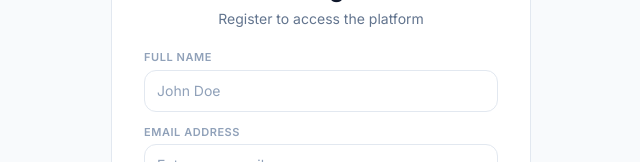
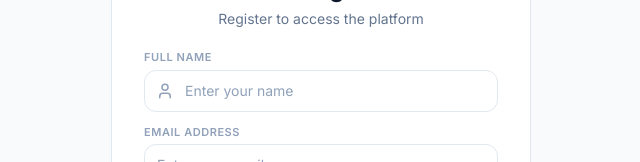
Before and after one commit to Kirtiman-Senapati/Prototype, a React (Vite) app in the folder Frontend/: page /register in a window 1280 px wide. Shown: the part 172-334 px from the top of the page, without its empty margins (319-959 px from the left). Built offline with nearby package versions, Linux system fonts and the light colour scheme; no server answers.

Commit message:
change text field colour

```diff
--- a/Frontend/src/pages/auth/RegisterPage.jsx
+++ b/Frontend/src/pages/auth/RegisterPage.jsx
@@ -3,7 +3,12 @@ import { useNavigate, Link } from "react-router-dom";
 import { useDispatch, useSelector } from "react-redux";
 import { registerUser, googleLogin } from "../../store/slices/authSlice";
 import { useGoogleLogin } from '@react-oauth/google';
-import { User } from "lucide-react";
+import {
+  User,
+  Mail,
+  Lock,
+  UserCircle,
+} from "lucide-react"
 
 const RegisterPage = () => {
   const dispatch = useDispatch();
@@ -109,7 +114,7 @@ const RegisterPage = () => {
       <div className="w-full max-w-[420px] bg-white rounded-xl border border-slate-200 p-7 sm:p-8">
         <div className="flex justify-center mb-4">
           <div className="w-12 h-12 bg-slate-100 rounded-lg flex items-center justify-center text-slate-600">
-            <User size={20} />
+            <User size={28} />
           </div>
         </div>
 
@@ -119,15 +124,24 @@ const RegisterPage = () => {
         <form onSubmit={handleSubmit} className="space-y-3">
             <div className="space-y-1">
                 <label className="block text-[11px] font-bold text-slate-400 uppercase tracking-wider mb-1">Full Name</label>
-                <input
-                    type="text"
-                    name="name"
-                    placeholder="John Doe"
-                    className={`block w-full px-3 py-2.5 border ${errors.name ? 'border-rose-200 focus:border-rose-300' : 'border-slate-200'} rounded-lg text-sm placeholder-slate-400 focus:outline-none focus:border-slate-400 transition-all bg-white`}
-                    value={formData.name}
-                    onChange={handleChange}
+                <div className="relative">
+                <div className="absolute inset-y-0 left-0 pl-3 flex items-center pointer-events-none text-slate-400">
+                    <User size={18} />
+                    </div>
+                    <input
+                      type="text"
+                      name="name"
+                      placeholder="Enter your name"
+                      className={`block w-full pl-10 pr-3 py-2.5 border ${
+                        errors.name
+                          ? "border-rose-200 focus:border-rose-300"
+                          : "border-slate-200"
+                      } rounded-lg text-sm placeholder-slate-400 focus:outline-none focus:border-slate-400 bg-white transition-colors`}
+                  value={formData.name}
+                  onChange={handleChange}
                 />
-                {errors.name && <p className="text-rose-500 text-[11px] font-medium mt-1 pl-1">{errors.name}</p>}
+              </div>
+                {errors.name && <p className="text-amber-700 text-[11px] font-medium mt-1 pl-1">{errors.name}</p>}
             </div>
 
             <div className="space-y-1">
@@ -138,7 +152,7 @@ const RegisterPage = () => {
                     autoComplete="email"
                     name="email"
                     placeholder="Enter your email"
-                    className={`block w-full px-3 py-2.5 border ${errors.email ? 'border-rose-200 focus:border-rose-300' : 'border-slate-200'} rounded-lg text-sm placeholder-slate-400 focus:outline-none focus:border-slate-400 transition-all bg-white`}
+                    className={`block w-full px-3 py-2.5 border ${errors.email ? 'border-red-300 focus:border-red-400' : 'border-slate-200'} rounded-lg text-sm placeholder-slate-400 focus:outline-none focus:border-slate-400 transition-all bg-white`}
                     value={formData.email}
                     onChange={handleChange}
                 />
```
